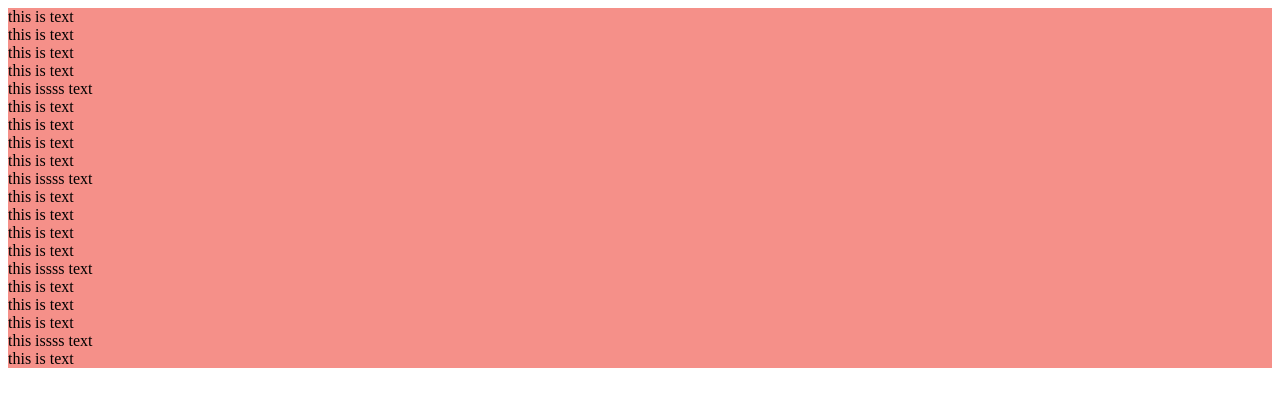
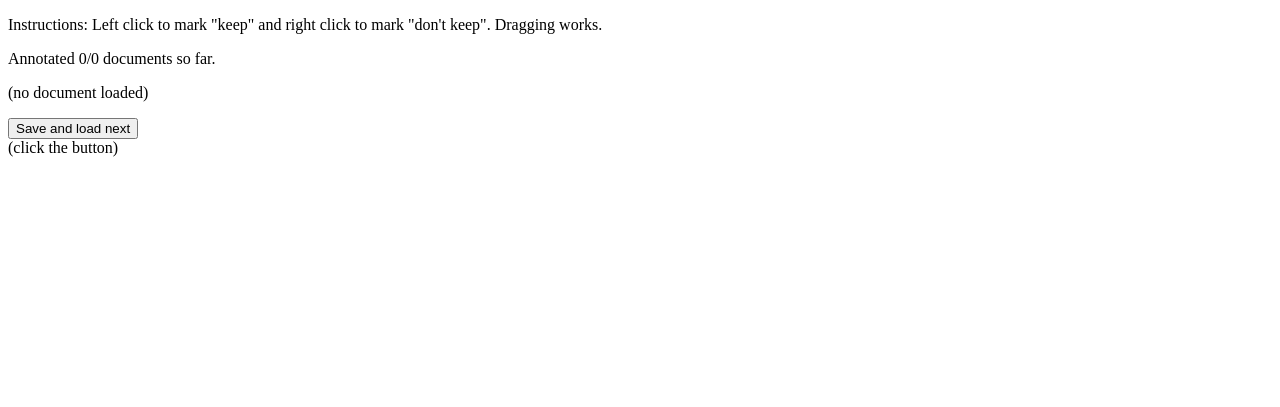
Before and after one commit to mideind/thesis-corpus, a Flask app: template annotator/templates/annotator.html in a window 1280 px wide. Shown: the top 407 px of the page. Run offline with Flask 2, Linux system fonts and the light colour scheme; the template is opened without the code that fills it, so the values that code supplies are empty.

Commit message:
annotator: Load files

```diff
--- a/annotator/annotator.py
+++ b/annotator/annotator.py
@@ -6,21 +6,26 @@
 #   FLASK_ENV=development FLASK_APP=annotator.py flask run
 
 import os
+from pathlib import Path
 
-from flask import Flask
+from flask import Flask, Response, render_template
 app = Flask(__name__)
 
 
-my_global_variable = 0
+def get_unannotated_files():
+    # TODO compare with list of already annotated files?
+    files = []
+    for (dirpath, dirnames, filenames) in os.walk("static/unannotated"):
+        files.extend([str(Path(dirpath) / filename) for filename in filenames])
+    return files
 
-@app.route('/')
+@app.route("/")
 def hello_world():
-    global my_global_variable
-    my_global_variable += 1
+    files = get_unannotated_files()
 
-    return 'bye' + str(my_global_variable)
+    return render_template("annotator.html", unannotated=files)
 
-@app.route('/unannotated')
+
+@app.route("/unannotated")
 def get_unannotated():
-    files = [f for f in os.listdir('static/unannotated')]
-    return '\n'.join(files)
+    return Response("\n".join(get_unannotated_files()), mimetype="text/plain")
--- /dev/null
+++ b/annotator/static/unannotated/thing/ttt.txt
@@ -0,0 +1,6 @@
+asdfasdf
+
+dsfs
+df
+sd
+f
--- a/annotator/templates/annotator.html
+++ b/annotator/templates/annotator.html
@@ -15,31 +15,20 @@
             -moz-user-select: none;
             -ms-user-select: none;
             user-select: none;
-        };
+        }
 
     </style>
 
     <body>
-        <p class="annotate_me">this is text</p>
-        <p class="annotate_me">this is text</p>
-        <p class="annotate_me">this is text</p>
-        <p class="annotate_me">this is text</p>
-        <p class="annotate_me">this issss text</p>
-        <p class="annotate_me">this is text</p>
-        <p class="annotate_me">this is text</p>
-        <p class="annotate_me">this is text</p>
-        <p class="annotate_me">this is text</p>
-        <p class="annotate_me">this issss text</p>
-        <p class="annotate_me">this is text</p>
-        <p class="annotate_me">this is text</p>
-        <p class="annotate_me">this is text</p>
-        <p class="annotate_me">this is text</p>
-        <p class="annotate_me">this issss text</p>
-        <p class="annotate_me">this is text</p>
-        <p class="annotate_me">this is text</p>
-        <p class="annotate_me">this is text</p>
-        <p class="annotate_me">this issss text</p>
-        <p class="annotate_me">this is text</p>
+        <p>Instructions: Left click to mark "keep" and right click to mark "don't keep". Dragging works.</p>
+        <p id="stats">stats</p>
+        <p id="current_doc">(no document loaded)</p>
+
+        <button type="button" onclick="nextfile()">Save and load next</button>
+
+        <div id="annotate_zone">
+            (click the button)
+        </div>
     </body>
 
 
@@ -48,30 +37,124 @@
         var isDragging = false;
         var paragraphs = [];
         var currentIndex = 0;
+        var currentDocumentIndex = -1;
+        var lastMouseY = 0;
 
-        let COLOR_GOOD = "rgb(19, 143, 13)";
-        let COLOR_BAD = "rgb(245, 144, 137)";
+        let COLOR_GOOD = "rgb(0, 153, 51)";
+        let COLOR_GOOD_TEMP = "rgb(0, 179, 60)";
+        let COLOR_BAD = "rgb(255, 133, 102)";
+        let COLOR_BAD_TEMP = "rgb(255, 173, 153)";
 
-		window.onload = function() {
-			paragraphs = document.getElementsByTagName('p');
-			for(var i = 0; i < paragraphs.length; i++) {
-				var p = paragraphs[i];
+        // What a hack.
+        let unannotated = [
+        {% for u in unannotated %}
+            "{{ u }}",
+        {% endfor %}
+        ];
+
+        function updateStats(done_count) {
+            var p = document.getElementById('stats');
+            p.innerHTML = "Annotated " + done_count + "/" + unannotated.length + " documents so far.";
+        };
+
+        function saveCurrentDocument() {
+            console.log("saving");
+            var lines = [];
+            paragraphs.forEach(function(p) {
+                var text = p.textContent;
+                if(p.style.backgroundColor == COLOR_GOOD) {
+                    text = "x " + text;
+                }
+                else {
+                    text = "  " + text;
+                }
+                lines.push(text);
+            });
+
+
+            console.log(lines.join('\n'));
+
+            console.log("don savign");
+        };
+
+        function loadDocument(index) {
+            console.log("loading document no " + index);
+            var curr = document.getElementById('current_doc');
+            curr.innerHTML = "Loading " + unannotated[index];
+
+            var xmlHttp = new XMLHttpRequest();
+            xmlHttp.onreadystatechange = function() {
+                var zone = document.getElementById('annotate_zone');
+                zone.innerHTML = "";
+                paragraphs = [];
+                var curr = document.getElementById('current_doc');
+
+                if (xmlHttp.readyState == 4 && xmlHttp.status == 200) {
+                    xmlHttp.responseText.split('\n').forEach(function(line) {
+                        let p = document.createElement('p');
+                        p.textContent = line;
+                        p.style.padding = 0;
+                        p.style.margin = 0;
+                        p.style.backgroundColor = COLOR_BAD;
+                        zone.appendChild(p);
+                        paragraphs.push(p);
+                        curr.innerHTML = "Working on " + unannotated[index];
+                    });
+                }
+                else {
+                    curr.innerHTML = "(no document loaded)";
+                    if(index >= unannotated.length) {
+                        zone.textContent = "All done!";
+                    }
+                    else {
+                        zone.textContent = "Error loading document '" + unannotated[index] + "' (this shouldn't happen?)";
+                    }
+                }
+            }
+            xmlHttp.open("GET", unannotated[index], true); // true for asynchronous
+            xmlHttp.send(null);
+        };
+
+        function nextfile() {
+            if(currentDocumentIndex >= 0) {
+                saveCurrentDocument();
+            }
+            currentDocumentIndex += 1;
+            updateStats(currentDocumentIndex);
+            loadDocument(currentDocumentIndex);
+        };
+
+
+        window.onload = function() {
+            paragraphs = document.getElementsByClassName('annotate_me');
+            for(var i = 0; i < paragraphs.length; i++) {
+                var p = paragraphs[i];
                 p.style.padding = 0;
                 p.style.margin = 0;
                 p.style.backgroundColor = COLOR_BAD;
                 //console.log(p.getBoundingClientRect());
-			}
+            }
             //console.log("done loading");
-		};
+            updateStats(0);
+        };
 
         window.addEventListener('mousedown', function(e) {
             //console.log("window mousedown", e);
 
+            // Don't do anything if we're clicking outside the highlight zone.
+            if(paragraphs.length == 0
+                || e.y < paragraphs[0].getBoundingClientRect().top
+                || e.y > paragraphs[paragraphs.length-1].getBoundingClientRect().bottom)
+            {
+                return;
+            }
+
             isDragging = true;
+            lastMouseY = e.y;
 
             currentIndex = 0;
             for(var i = 0; i < paragraphs.length; i++) {
-                if(e.clientY < paragraphs[i].getBoundingClientRect().y) {
+                if(e.y < paragraphs[i].getBoundingClientRect().y) {
                     break;
                 }
                 currentIndex = i;
@@ -80,25 +163,35 @@
             // isHighlighting = paragraphs[currentIndex].style.backgroundColor != COLOR_GOOD;
             isHighlighting = e.buttons == 1;
             if(isHighlighting) {
-                paragraphs[currentIndex].style.backgroundColor = COLOR_GOOD;
+                paragraphs[currentIndex].style.backgroundColor = COLOR_GOOD_TEMP;
             }
             else {
-                paragraphs[currentIndex].style.backgroundColor = COLOR_BAD;
+                paragraphs[currentIndex].style.backgroundColor = COLOR_BAD_TEMP;
             }
         });
 
         window.addEventListener('mouseup', function(e) {
             isDragging = false;
-            //console.log("window mouseup", e);
+            paragraphs.forEach(function(p) {
+                if(p.style.backgroundColor == COLOR_BAD_TEMP) {
+                    p.style.backgroundColor = COLOR_BAD;
+                }
+                else if(p.style.backgroundColor == COLOR_GOOD_TEMP) {
+                    p.style.backgroundColor = COLOR_GOOD;
+                }
+            });
         });
 
         window.addEventListener('mousemove', function(e) {
             if(isDragging) {
+
+                // TODO: þetta er "böggað". getur bara uppfært eina línu per event. virkar ekki vel ef maður hreyfir músina hratt
                 //console.log("window mousemove", e);
-                var color = COLOR_BAD;
+                var color = COLOR_BAD_TEMP;
                 if(isHighlighting) {
-                    color = COLOR_GOOD;
+                    color = COLOR_GOOD_TEMP;
                 }
+
                 if(currentIndex-1 >= 0 && e.y < paragraphs[currentIndex-1].getBoundingClientRect().bottom) {
                     currentIndex = currentIndex-1;
                 }
```
Also changed, not shown: annotator/static/unannotated/moved.txt (renamed from annotator/static/unannotated/test.txt).
